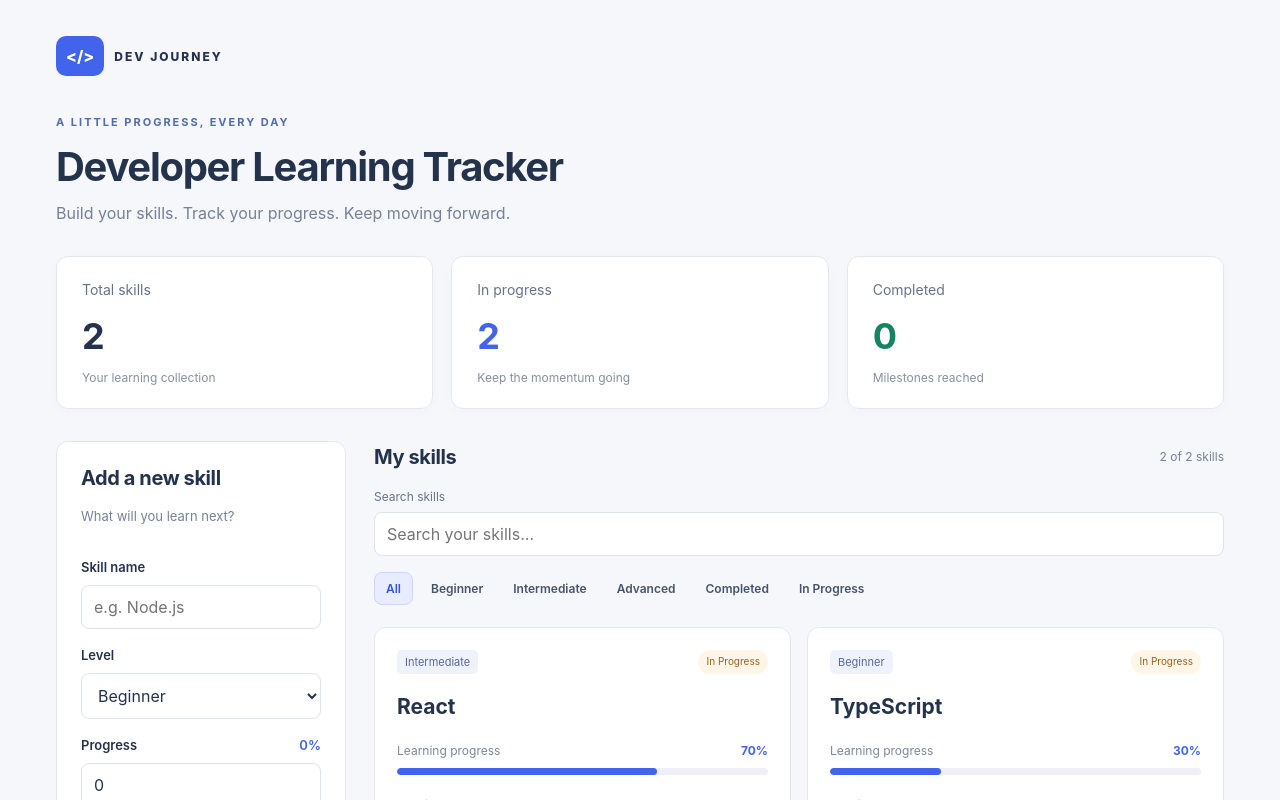
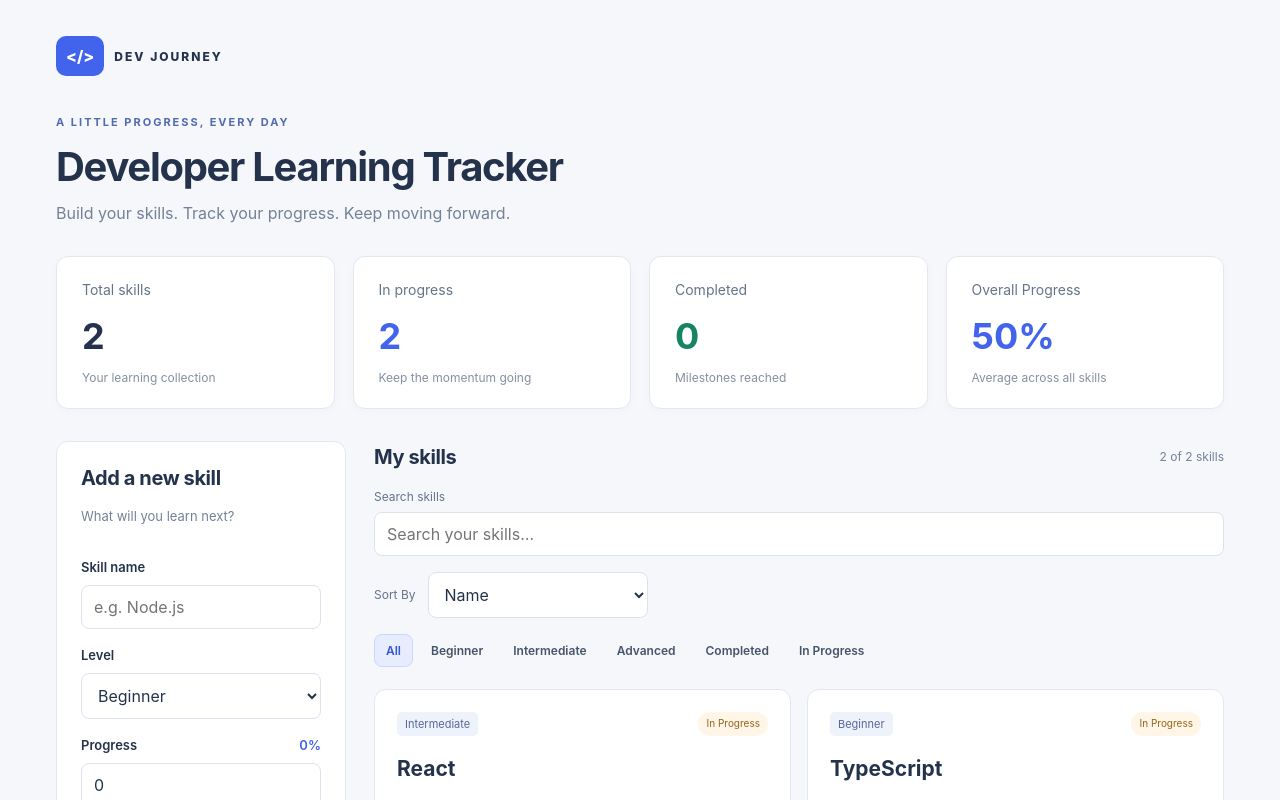
Before and after one commit to dishan919/developer-learning-tracker, a React (Vite) app: page / in a window 1280 px wide. Shown: the top 800 px of the page. Built offline with nearby package versions, Linux system fonts and the light colour scheme.

Commit message:
Add overall progress and skill sorting

```diff
--- a/src/App.css
+++ b/src/App.css
@@ -4,7 +4,7 @@
 .eyebrow { font-size: 11px; font-weight: 700; letter-spacing: 2px; color: #526baf; margin-bottom: 10px; }
 h1 { font-size: clamp(28px, 4vw, 40px); letter-spacing: -1.3px; margin-bottom: 10px; }
 .page-header > p:last-child { color: #758197; margin-bottom: 30px; }
-.stats { display: grid; grid-template-columns: repeat(3, 1fr); gap: 18px; margin-bottom: 32px; }
+.stats { display: grid; grid-template-columns: repeat(4, 1fr); gap: 18px; margin-bottom: 32px; }
 .stat { background: white; border: 1px solid #e3e8f0; border-radius: 12px; padding: 22px 25px; box-shadow: 0 3px 12px #1b345005; }
 .stat p { color: #66748a; font-size: 14px; margin-bottom: 12px; }
 .stat strong { display: block; font-size: 36px; margin-bottom: 8px; }
@@ -32,7 +32,7 @@ progress { display: block; width: 100%; height: 7px; border: 0; border-radius: 2
 .error, .storage-error { color: #a83947; font-size: 13px; }.storage-error { background: #fff0f1; padding: 14px; border-radius: 8px; }
 footer { text-align: center; color: #8c97a7; font-size: 12px; padding: 36px 0 10px; }
 @media (max-width: 980px) { .workspace { grid-template-columns: 250px minmax(0,1fr); gap: 20px; }.skill-grid { grid-template-columns: 1fr; } }
-@media (max-width: 700px) { .app { padding: 24px 18px; }.brand { margin-bottom: 28px; }.stats { gap: 8px; }.stat { padding: 16px 12px; }.stat strong { font-size: 28px; }.stat span { display: none; }.stat p { font-size: 12px; }.workspace { grid-template-columns: 1fr; }.collection { margin-top: 8px; }.skill-grid { grid-template-columns: 1fr; } }
+@media (max-width: 700px) { .app { padding: 24px 18px; }.brand { margin-bottom: 28px; }.stats { grid-template-columns: repeat(2, minmax(0, 1fr)); gap: 8px; }.stat { padding: 16px 12px; }.stat strong { font-size: 28px; }.stat span { display: none; }.stat p { font-size: 12px; }.workspace { grid-template-columns: 1fr; }.collection { margin-top: 8px; }.skill-grid { grid-template-columns: 1fr; } }
 
 /* The details link covers the card; controls stay above it. */
 .skill-card { position: relative; }.skill-details-link { color: inherit; text-decoration: none; }.skill-details-link::after { content: ''; position: absolute; inset: 0; border-radius: 12px; }.skill-card:has(.skill-details-link):hover { border-color: #abbdf1; }.skill-details-link:focus-visible::after { outline: 3px solid #8bafff; }
@@ -46,3 +46,8 @@ textarea { display: block; width: 100%; resize: vertical; font: inherit; border:
 .goal-summary dt { color: #758197; font-size: 13px; margin-bottom: 8px; }
 .goal-summary dd { margin: 0; }
 .notes-panel { grid-column: 1 / -1; }
+
+.sort-control { display: flex; align-items: center; gap: 12px; margin-top: 16px; }
+.sort-control label { font-size: 12px; color: #66748a; white-space: nowrap; }
+.sort-control select { width: auto; flex: 1; max-width: 220px; }
+.stat:nth-child(4) strong { color: #4263eb; }
--- a/src/App.tsx
+++ b/src/App.tsx
@@ -1,17 +1,19 @@
 import { Link, Route, Routes } from 'react-router-dom';
 import SkillDetails from './pages/SkillDetails';
 import { useEffect, useState } from 'react';
-import type { Skill, SkillFilter, SkillFormData, SkillUpdate } from './types/Skill';
+import type { Skill, SkillFilter, SkillFormData, SkillUpdate, SortOption } from './types/Skill';
 import Dashboard from './components/Dashboard';
 import SkillForm from './components/SkillForm';
 import SkillList from './components/SkillList';
 import SkillFilters from './components/SkillFilters';
 import { loadSkills, STORAGE_KEY } from './utils/skillStorage';
+import { sortSkills } from './utils/skillSorting';
 import './App.css';
 
 function App() {
   const [skills, setSkills] = useState<Skill[]>(loadSkills);
   const [search, setSearch] = useState<string>('');
+  const [sortBy, setSortBy] = useState<SortOption>('name');
   const [filter, setFilter] = useState<SkillFilter>('All');
   const [storageError, setStorageError] = useState<string>('');
   useEffect(() => {
@@ -44,16 +46,17 @@ function App() {
     }
   }
   const query = search.trim().toLowerCase();
-  const visibleSkills = skills.filter(skill => {
+  const filteredSkills = skills.filter(skill => {
     const matchesFilter = filter === 'All' || (filter === 'Completed' ? skill.completed : filter === 'In Progress' ? !skill.completed : skill.level === filter);
     return matchesFilter && skill.name.toLowerCase().includes(query);
   });
+  const visibleSkills = sortSkills(filteredSkills, sortBy);
   return <main className="app">
     <header className="page-header"><div className="brand"><span aria-hidden="true">&lt;/&gt;</span> DEV JOURNEY</div><p className="eyebrow">A LITTLE PROGRESS, EVERY DAY</p><h1>Developer Learning Tracker</h1><p>Build your skills. Track your progress. Keep moving forward.</p></header>
     {storageError && <p role="alert" className="storage-error">{storageError}</p>}
     <Routes><Route path="/" element={<><Dashboard skills={skills} />
     <div className="workspace"><aside className="add-panel"><h2>Add a new skill</h2><p>What will you learn next?</p><SkillForm onSubmit={addSkill} /><div className="tip">Small steps add up.<br />Make time to learn something today.</div></aside>
-      <section className="collection" aria-labelledby="skills-title"><div className="section-heading"><h2 id="skills-title">My skills</h2><span>{visibleSkills.length} of {skills.length} skills</span></div><SkillFilters search={search} filter={filter} onSearch={setSearch} onFilter={setFilter} /><SkillList skills={visibleSkills} hasSkills={skills.length > 0} onUpdate={updateSkill} onDelete={deleteSkill} /></section>
+      <section className="collection" aria-labelledby="skills-title"><div className="section-heading"><h2 id="skills-title">My skills</h2><span>{visibleSkills.length} of {skills.length} skills</span></div><SkillFilters search={search} filter={filter} onSearch={setSearch} onFilter={setFilter} sortBy={sortBy} onSort={setSortBy} /><SkillList skills={visibleSkills} hasSkills={skills.length > 0} onUpdate={updateSkill} onDelete={deleteSkill} /></section>
     </div></>} /><Route path="/skills/:id" element={<SkillDetails skills={skills} onUpdate={updateSkill} />} /><Route path="*" element={<div className="empty-state"><h2>Page not found</h2><Link to="/">Back to Dashboard</Link></div>} /></Routes><footer>One skill at a time, one step closer.</footer>
   </main>;
 }
--- a/src/components/Dashboard.tsx
+++ b/src/components/Dashboard.tsx
@@ -2,9 +2,11 @@ import type { Skill } from '../types/Skill';
 interface DashboardProps { skills: Skill[] }
 export default function Dashboard({ skills }: DashboardProps) {
   const completed = skills.filter(skill => skill.completed).length;
+  const totalProgress = skills.reduce((total, skill) => total + skill.progress, 0);
+  const overallProgress = skills.length ? Math.round(totalProgress / skills.length) : 0;
   return <section className="stats" aria-label="Learning overview">
-    {[['Total skills', skills.length], ['In progress', skills.length - completed], ['Completed', completed]].map(([label, count]) =>
-      <article className="stat" key={label}><p>{label}</p><strong>{count}</strong><span>{label === 'Completed' ? 'Milestones reached' : label === 'In progress' ? 'Keep the momentum going' : 'Your learning collection'}</span></article>
+    {[['Total skills', skills.length], ['In progress', skills.length - completed], ['Completed', completed], ['Overall Progress', overallProgress + '%']].map(([label, count]) =>
+      <article className="stat" key={label}><p>{label}</p><strong>{count}</strong><span>{label === 'Overall Progress' ? 'Average across all skills' : label === 'Completed' ? 'Milestones reached' : label === 'In progress' ? 'Keep the momentum going' : 'Your learning collection'}</span></article>
     )}
   </section>;
 }
--- a/src/components/SkillFilters.tsx
+++ b/src/components/SkillFilters.tsx
@@ -1,17 +1,30 @@
 import type { ChangeEvent } from 'react';
-import type { SkillFilter } from '../types/Skill';
+import { isSortOption } from '../types/Skill';
+import type { SkillFilter, SortOption } from '../types/Skill';
 interface SkillFiltersProps {
   search: string;
   filter: SkillFilter;
+  sortBy: SortOption;
+  onSort: (value: SortOption) => void;
   onSearch: (value: string) => void;
   onFilter: (value: SkillFilter) => void;
 }
 const filters: SkillFilter[] = ['All', 'Beginner', 'Intermediate', 'Advanced', 'Completed', 'In Progress'];
-export default function SkillFilters({ search, filter, onSearch, onFilter }: SkillFiltersProps) {
+export default function SkillFilters({ search, filter, onSearch, onFilter, sortBy, onSort }: SkillFiltersProps) {
   function handleSearch(event: ChangeEvent<HTMLInputElement>) { onSearch(event.target.value); }
+  function handleSort(event: ChangeEvent<HTMLSelectElement>) {
+    const value = event.target.value;
+    if (isSortOption(value)) onSort(value);
+  }
   return <div className="filters">
     <label htmlFor="search">Search skills</label>
     <input id="search" type="search" placeholder="Search your skills…" value={search} onChange={handleSearch} />
+    <div className="sort-control"><label htmlFor="sort-by">Sort By</label>
+      <select id="sort-by" value={sortBy} onChange={handleSort}>
+        <option value="name">Name</option><option value="progress">Progress</option>
+        <option value="level">Level</option><option value="targetDate">Target Date</option>
+      </select>
+    </div>
     <div className="filter-buttons" aria-label="Filter skills">{filters.map(value => <button type="button" key={value} aria-pressed={filter === value} className={filter === value ? 'selected' : ''} onClick={() => onFilter(value)}>{value}</button>)}</div>
   </div>;
 }
--- a/src/types/Skill.ts
+++ b/src/types/Skill.ts
@@ -27,3 +27,8 @@ export const skillLevels: SkillLevel[] = ['Beginner', 'Intermediate', 'Advanced'
 export function isSkillLevel(value: unknown): value is SkillLevel {
   return value === 'Beginner' || value === 'Intermediate' || value === 'Advanced';
 }
+
+export type SortOption = 'name' | 'progress' | 'level' | 'targetDate';
+export function isSortOption(value: unknown): value is SortOption {
+  return value === 'name' || value === 'progress' || value === 'level' || value === 'targetDate';
+}
--- /dev/null
+++ b/src/utils/skillSorting.ts
@@ -0,0 +1,25 @@
+import type { Skill, SkillLevel, SortOption } from '../types/Skill';
+import { parseTargetDate } from './goalStatus';
+
+const levelOrder: Record<SkillLevel, number> = { Beginner: 0, Intermediate: 1, Advanced: 2 };
+
+export function sortSkills(skills: readonly Skill[], sortBy: SortOption): Skill[] {
+  // Sort a copy so React state and the filtered array remain unchanged.
+  return [...skills].sort((a, b) => {
+    switch (sortBy) {
+      case 'name':
+        return a.name.localeCompare(b.name);
+      case 'progress':
+        return b.progress - a.progress;
+      case 'level':
+        return levelOrder[a.level] - levelOrder[b.level];
+      case 'targetDate': {
+        const aDate = parseTargetDate(a.targetDate);
+        const bDate = parseTargetDate(b.targetDate);
+        if (!aDate) return bDate ? 1 : 0;
+        if (!bDate) return -1;
+        return aDate.getTime() - bDate.getTime();
+      }
+    }
+  });
+}
```
